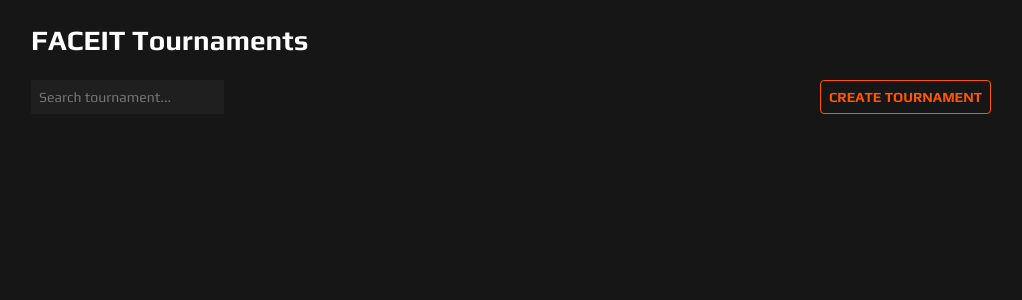
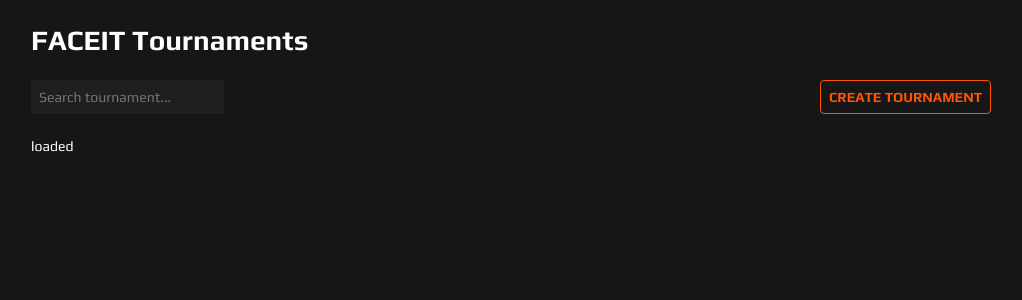
Before and after one commit to brkcrdk/frontend-coding-challenge, a React (Create React App) app: page / in a window 1280 px wide. Shown: the top 300 px of the page, without its empty margins (129-1151 px from the left). Built offline with nearby package versions, Linux system fonts and the light colour scheme; no server answers.

Commit message:
Add tournaments section.

```diff
--- /dev/null
+++ b/src/pages/MainPage/Tournaments/index.tsx
@@ -0,0 +1,29 @@
+import React from 'react';
+import { useSelector } from 'react-redux';
+import styled from 'styled-components';
+import { TournamentState } from '../../../types/Tournaments';
+import theme from '../../../theme';
+
+interface StateProps {
+  tournamentsStore: TournamentState;
+}
+
+const Tournaments = () => {
+  const { tournaments, hasError, isLoading } = useSelector(
+    (s: StateProps) => s.tournamentsStore
+  );
+
+  return (
+    <TournamentsContainer>
+      {isLoading ? 'Loading tournaments..' : 'loaded'}
+    </TournamentsContainer>
+  );
+};
+
+export default Tournaments;
+
+const TournamentsContainer = styled.div`
+  display: grid;
+  grid-template-columns: repeat(3, 1fr);
+  margin-top: ${theme.spacing(6)};
+`;
--- a/src/pages/MainPage/index.tsx
+++ b/src/pages/MainPage/index.tsx
@@ -1,10 +1,12 @@
 import React from 'react';
 import Header from './Header';
+import Tournaments from './Tournaments';
 
 const MainPage = () => {
   return (
     <>
       <Header />
+      <Tournaments />
     </>
   );
 };
```
